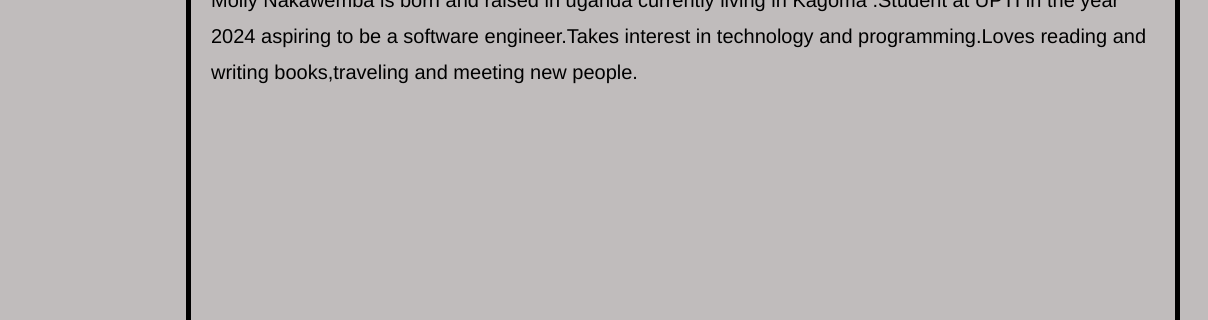
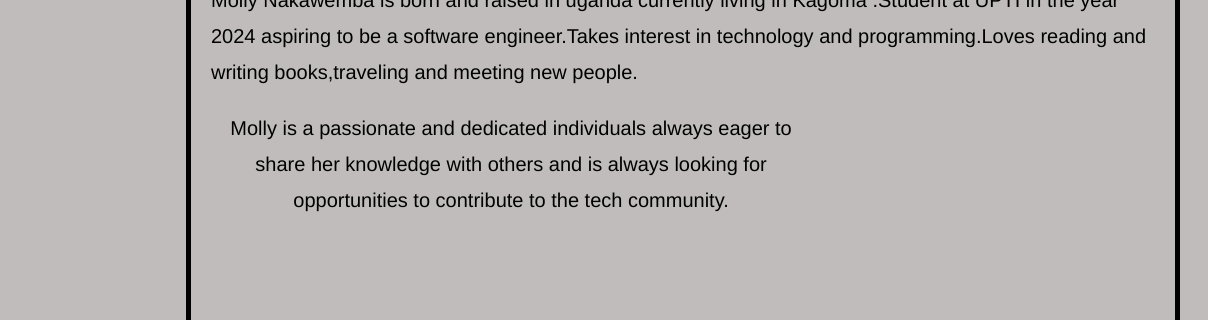
Before and after one commit to Em-olly/Mo-Assignments, a plain HTML site: page index.html in a window 1280 px wide. Shown: the part 276-596 px from the top of the page, 72-1280 px from the left. Drawn offline with Linux system fonts and the light colour scheme.

Commit message:
add js file

```diff
--- a/index.html
+++ b/index.html
@@ -30,6 +30,11 @@
             Kagoma .Student at UPTI in the year 2024 aspiring to be a software
             engineer.Takes interest in technology and programming.Loves reading
             and writing books,traveling and meeting new people.
+            <p>
+              Molly is a passionate and dedicated individuals always eager to
+              share her knowledge with others and is always looking for
+              opportunities to contribute to the tech community.
+            </p>
           </div>
         </div>
       </section>
--- /dev/null
+++ b/script.js
@@ -0,0 +1 @@
+const name = "Molly Nakawemba";
```
Lines whose indentation alone changed are shown as unchanged.
